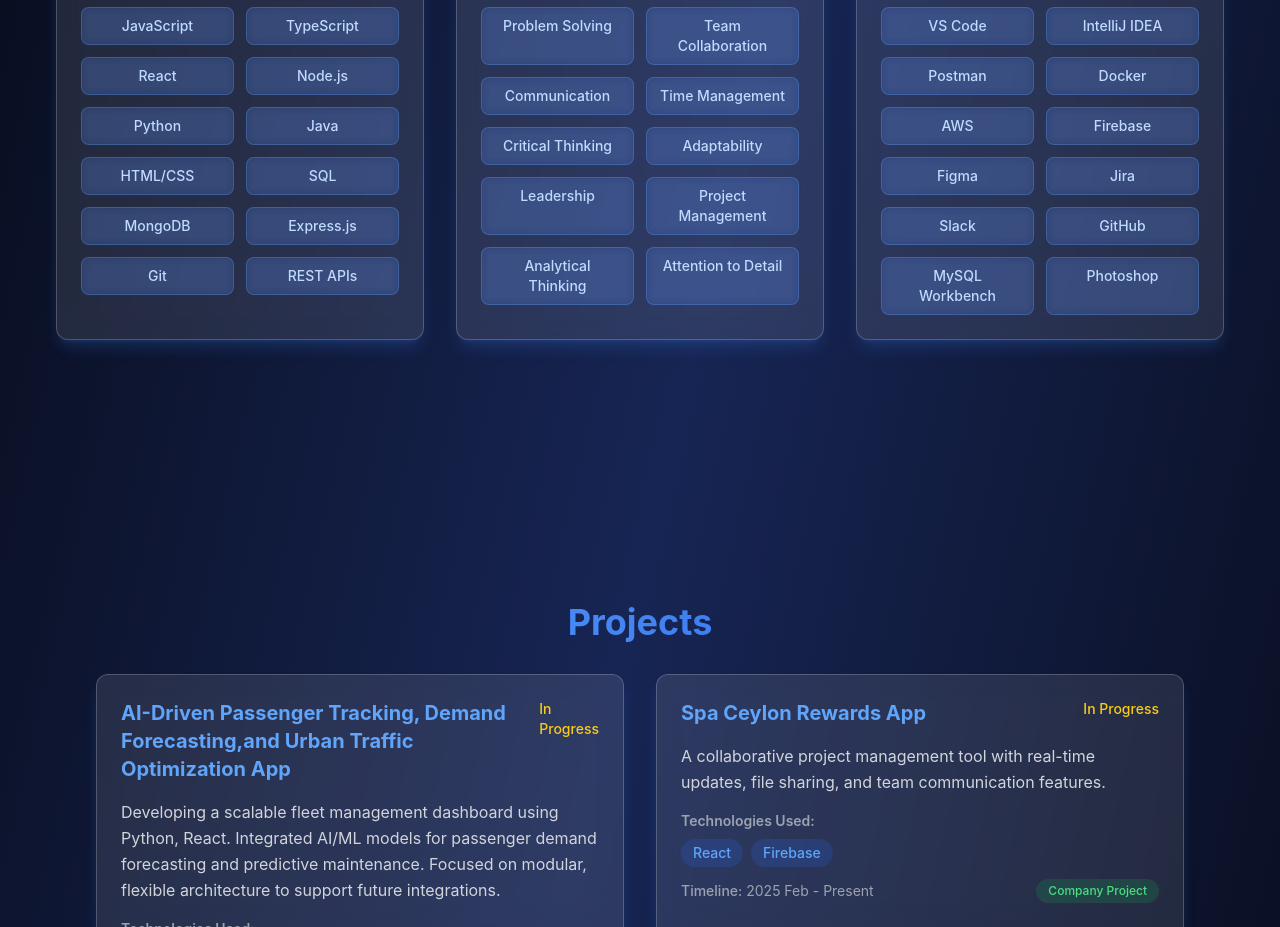
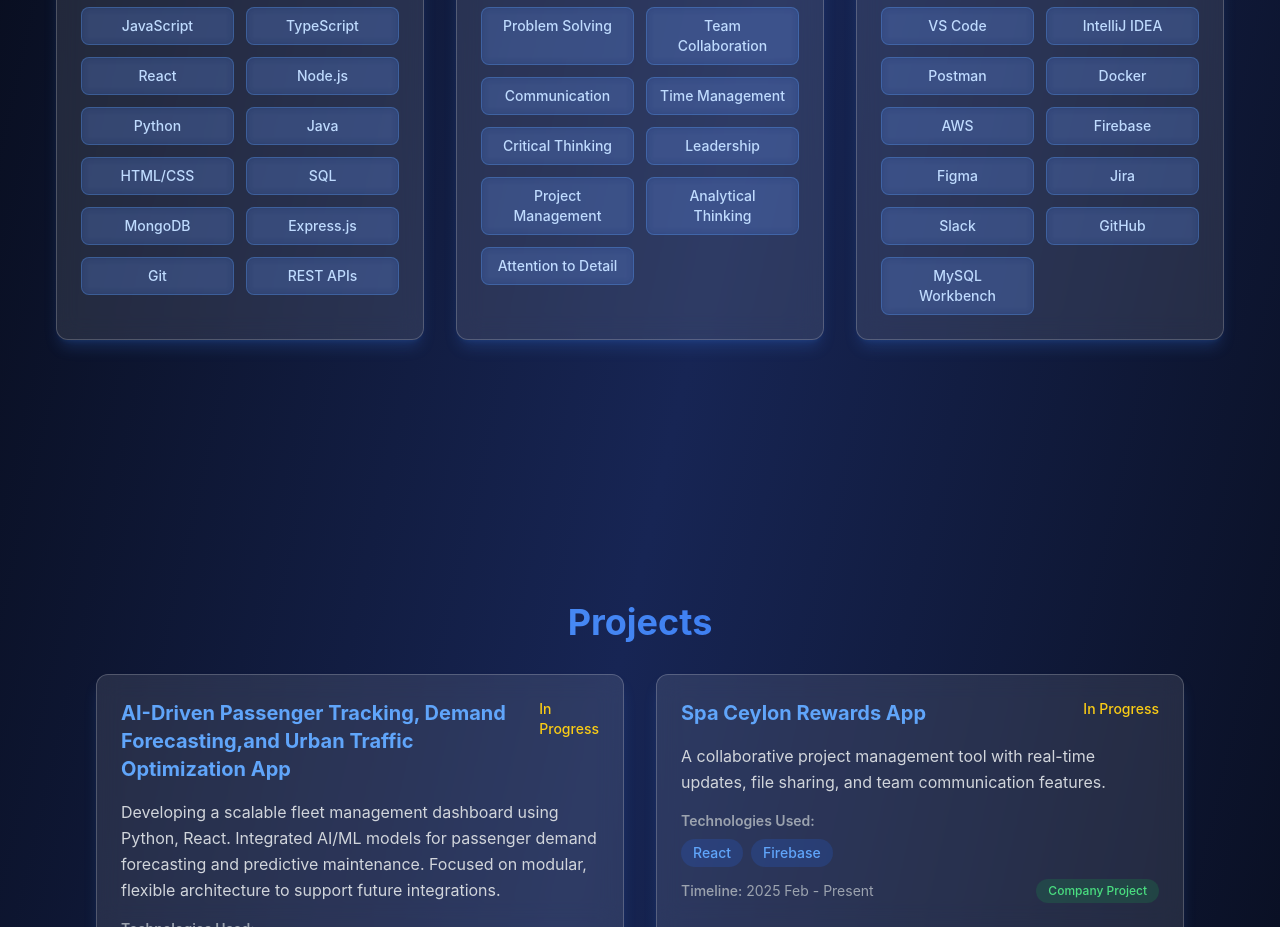
Before and after one commit to Hansani001/hansanibandara, a React (Vite) app: page / in a window 1280 px wide. Shown: the part 2240-3167 px from the top of the page. Built offline with nearby package versions, Linux system fonts and the light colour scheme.

Commit message:
Update SkillsPage.tsx

```diff
--- a/src/components/SkillsPage.tsx
+++ b/src/components/SkillsPage.tsx
@@ -9,13 +9,12 @@ const SkillsPage = () => {
 
   const softSkills = [
     'Problem Solving', 'Team Collaboration', 'Communication', 'Time Management',
-    'Critical Thinking', 'Adaptability', 'Leadership', 'Project Management',
-    'Analytical Thinking', 'Attention to Detail'
+    'Critical Thinking', 'Leadership', 'Project Management', 'Analytical Thinking', 'Attention to Detail'
   ];
 
   const tools = [
     'VS Code', 'IntelliJ IDEA', 'Postman', 'Docker', 'AWS', 'Firebase',
-    'Figma', 'Jira', 'Slack', 'GitHub', 'MySQL Workbench', 'Photoshop'
+    'Figma', 'Jira', 'Slack', 'GitHub', 'MySQL Workbench'
   ];
 
   const SkillCard = ({ title, skills, icon }: { title: string; skills: string[]; icon: string }) => (
```
